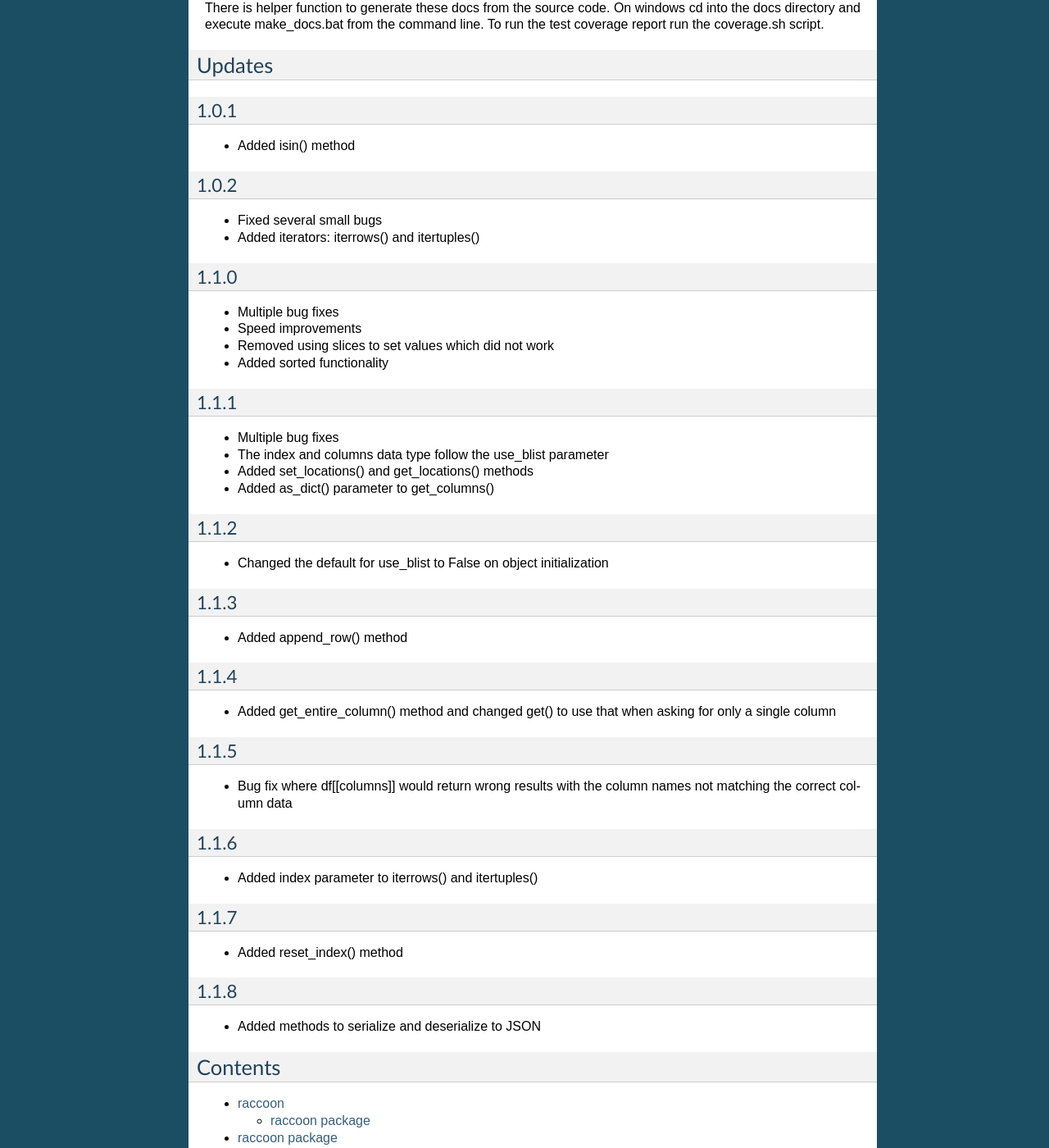
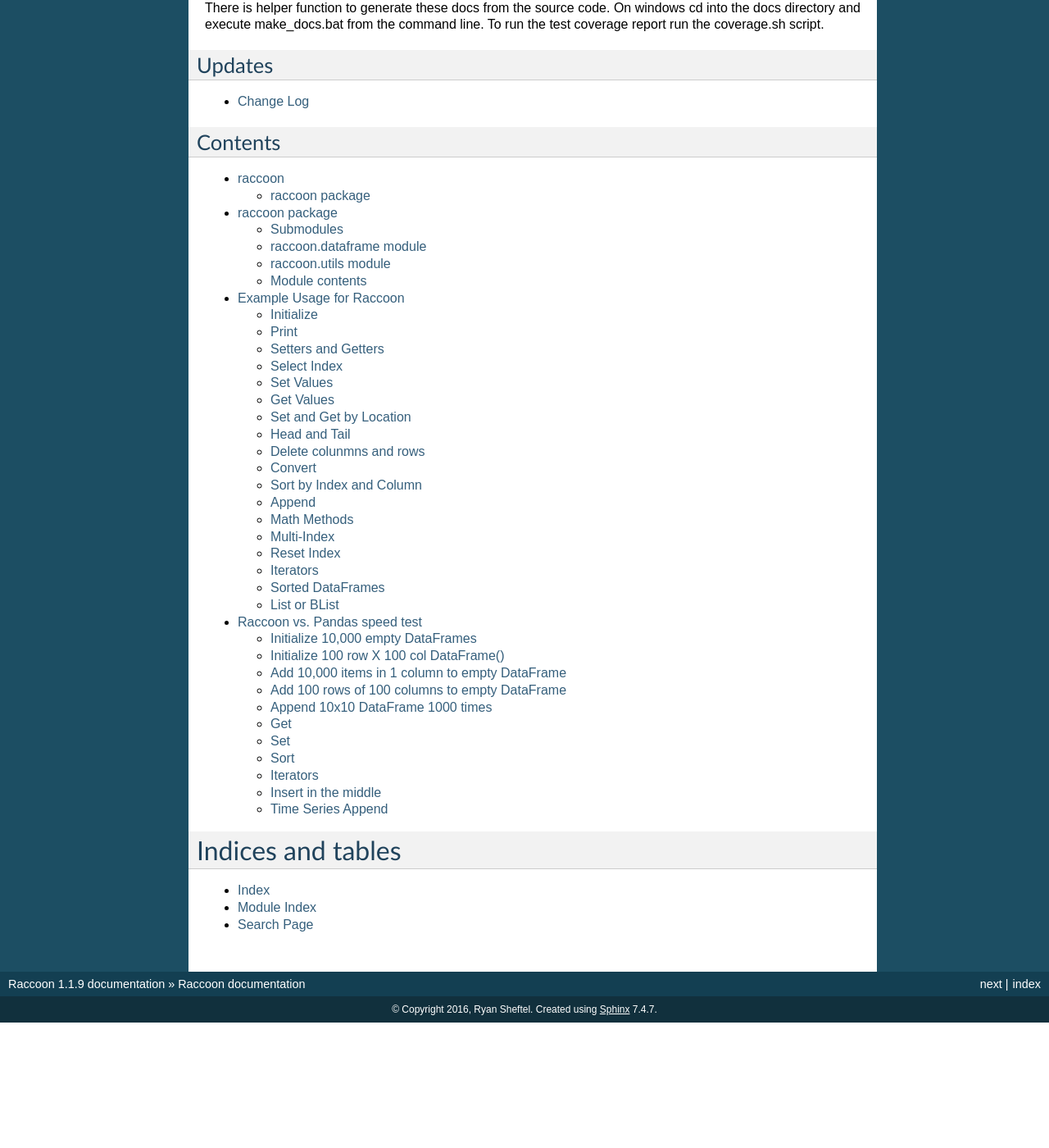
Before and after one commit to rsheftel/raccoon, a Sphinx documentation site: the page built from docs/index.rst, in a window 1280 px wide and 1400 px high, scrolled down 1183 px. Shown: the whole window at 82% size. Built offline with Sphinx 7.4.7, drawn with Linux system fonts in a browser that asks for light colours; after the commit the page ends 2430 px from its top, so only the background shows below that; some of the changed text lies outside the part shown.

```diff
--- a/docs/conf.py
+++ b/docs/conf.py
@@ -54,9 +54,9 @@ copyright = '2016, Ryan Sheftel'
 # built documents.
 #
 # The short X.Y version.
-version = '1.1.8'
+version = '1.1.9'
 # The full version, including alpha/beta/rc tags.
-release = '1.1.8'
+release = '1.1.9'
 
 # generate docstring for __init__
 autoclass_content = 'both'
--- a/docs/index.rst
+++ b/docs/index.rst
@@ -56,56 +56,10 @@ execute make_docs.bat from the command line. To run the test coverage report run
 
 Updates
 -------
-1.0.1
-~~~~~
-- Added isin() method
+.. toctree::
+   :maxdepth: 1
 
-1.0.2
-~~~~~
-- Fixed several small bugs
-- Added iterators: iterrows() and itertuples()
-
-1.1.0
-~~~~~
-- Multiple bug fixes
-- Speed improvements
-- Removed using slices to set values which did not work
-- Added sorted functionality
-
-1.1.1
-~~~~~
-- Multiple bug fixes
-- The index and columns data type follow the use_blist parameter
-- Added set_locations() and get_locations() methods
-- Added as_dict() parameter to get_columns()
-
-1.1.2
-~~~~~
-- Changed the default for use_blist to False on object initialization
-
-1.1.3
-~~~~~
-- Added append_row() method
-
-1.1.4
-~~~~~
-- Added get_entire_column() method and changed get() to use that when asking for only a single column
-
-1.1.5
-~~~~~
-- Bug fix where df[[columns]] would return wrong results with the column names not matching the correct column data
-
-1.1.6
-~~~~~
-- Added index parameter to iterrows() and itertuples()
-
-1.1.7
-~~~~~
-- Added reset_index() method
-
-1.1.8
-~~~~~
-- Added methods to serialize and deserialize to JSON
+   change_log.rst
 
 Contents
 --------
--- a/raccoon/__init__.py
+++ b/raccoon/__init__.py
@@ -1,3 +1,3 @@
 
-__version__ = "1.1.8"
+__version__ = "1.1.9"
 from .dataframe import DataFrame, from_json
--- a/setup.py
+++ b/setup.py
@@ -18,7 +18,7 @@ with open(path.join(here, 'README.rst'), encoding='utf-8') as f:
 
 setup(
     name='raccoon',
-    version='1.1.8',
+    version='1.1.9',
 
     description='Python DataFrame with fast insert and appends',
     long_description=long_description,
```
Also changed, not shown: docs/change_log.rst (added, +57 -0 lines), .travis.yml, 2 other files.
